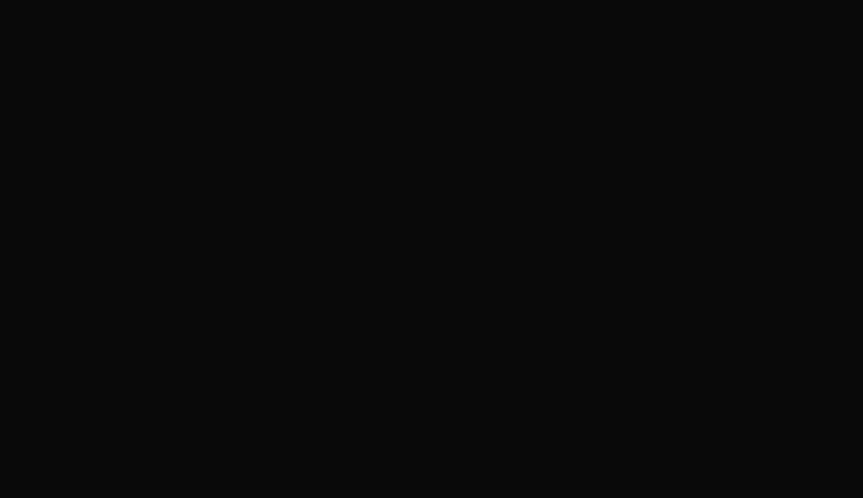
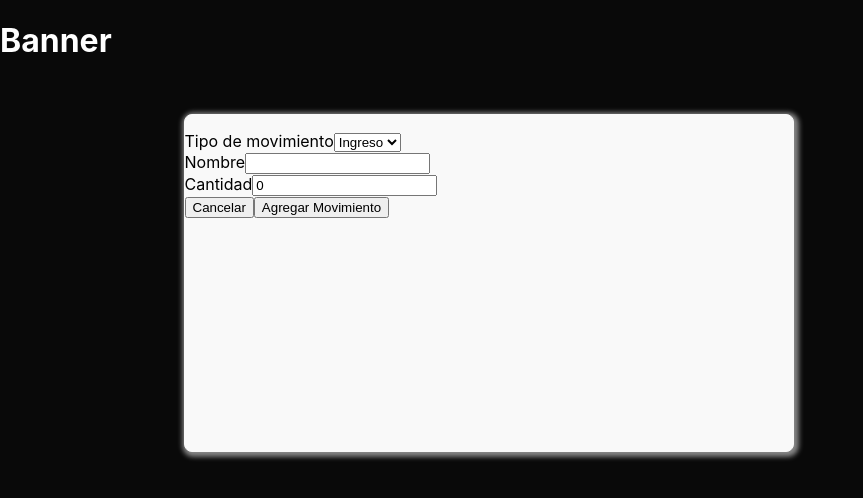
Before and after one commit to the-zeitgeist/transactions, a React (Create React App) app: page / in a window 1280 px wide. Shown: the top 498 px of the page, without its empty margins (0-863 px from the left). Built offline with nearby package versions, Linux system fonts and the light colour scheme.

Commit message:
Created first form

```diff
--- a/src/App.css
+++ b/src/App.css
@@ -2,4 +2,14 @@
   width: 100vw;
   min-height: 100vh;
   background-color: #090909;
+
+  display: flex;
+  flex-direction: column;
 }
+
+.transaction-container {
+  display: flex;
+  flex-flow: row wrap;
+  justify-content: space-around;
+  padding: 2rem;
+}
--- a/src/App.js
+++ b/src/App.js
@@ -1,12 +1,16 @@
-import './App.css';
+import { TransactionForm } from "./components/transactionForm/transactionForm";
+import "./App.css";
 
 function App() {
   return (
-    <div className='main-container'>
-      { /* Banner */  }
-      { /* transacion form */  }
-      { /* history panel */  }
-
+    <div className="main-container">
+      {/* Banner */}
+      <h1 style={{ color: "white" }}>Banner</h1>
+      <div className="transaction-container">
+        <TransactionForm formName="cool form" />
+        {/* history panel */}
+        <div />
+      </div>
     </div>
   );
 }
--- /dev/null
+++ b/src/components/panel/panel.css
@@ -0,0 +1,7 @@
+.panel {
+  width: 38rem;
+  background-color: #F9F9F9;
+  box-shadow: 0.1rem 0.1rem 0.3rem 0.2rem #888;
+  border-radius: 0.5rem;
+  border: 1px solid #F9F9F9;
+}
--- /dev/null
+++ b/src/components/panel/panel.js
@@ -0,0 +1,7 @@
+import './panel.css';
+
+export const Panel = (Component) => ({...props}) => (
+  <div className="panel">
+    <Component {...props} />
+  </div>
+)
--- /dev/null
+++ b/src/components/transactionForm/transactionForm.css
@@ -0,0 +1,4 @@
+.transaction-form {
+  width: 100%;
+  height: 20rem;
+}
--- /dev/null
+++ b/src/components/transactionForm/transactionForm.js
@@ -0,0 +1,50 @@
+import { useState } from 'react';
+import { Panel } from "../panel/panel";
+import "./transactionForm.css";
+
+export const TransactionForm = Panel(({panelName}) => {
+  const [type, setType] = useState("income");
+  const [name, setName] = useState("");
+  const [amount, setAmount] = useState(0);
+
+  const onChange = setterFunction =>(e) => {
+    e.persist();
+    setterFunction(e.target.value);
+  }
+
+
+  const onSubmit = (e) => {
+    e.preventDefault();
+  };
+
+  return (
+    <div className="transaction-form">
+      <p>{panelName}</p>
+
+      <form onSubmit={onSubmit}>
+        <div className="input">
+          <label htmlFor="type">Tipo de movimiento</label>
+          <select name="type" value={type} onChange={onChange(setType)}>
+            <option value="income" default>
+              Ingreso
+            </option>
+            <option value="expense">Gasto</option>
+          </select>
+        </div>
+        <div className="input">
+          <label htmlFor="Name">Nombre</label>
+          <input type="text" name="Name" value={name} onChange={onChange(setName)}/>
+        </div>
+        <div className="input">
+          <label htmlFor="Amount">Cantidad</label>
+          <input type="number" name="Amount" min="0" value={amount} onChange={onChange(setAmount)}/>
+        </div>
+
+        <div className="buttons-container">
+          <button>Cancelar</button>
+          <button>Agregar Movimiento</button>
+        </div>
+      </form>
+    </div>
+  );
+});
```
